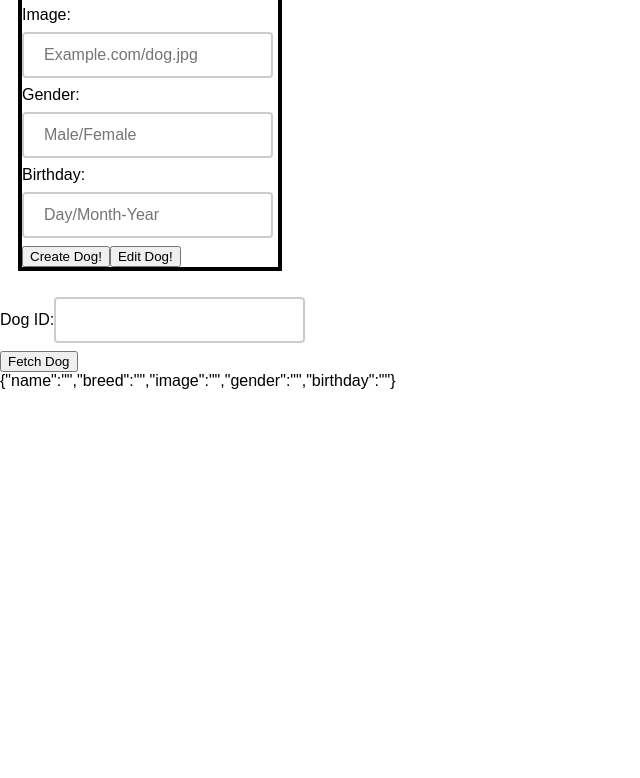
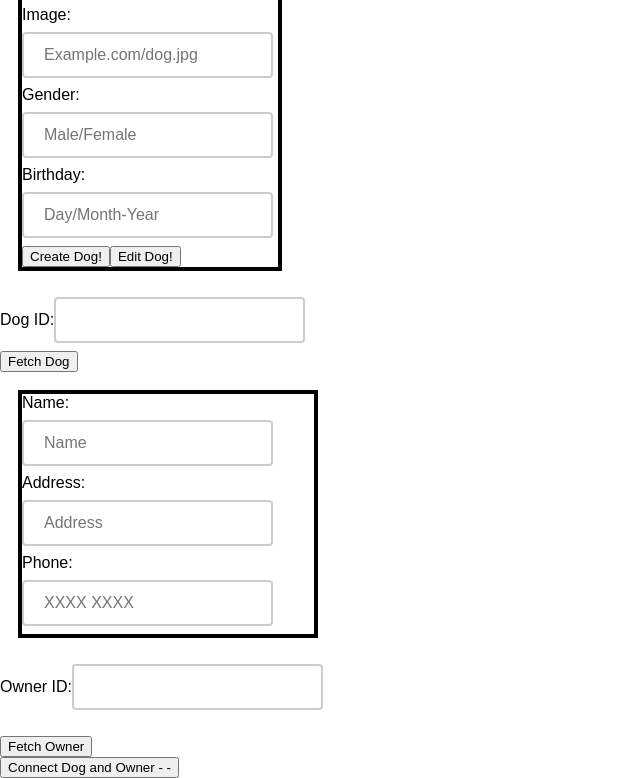
Before and after one commit to MagicalGlove/3SemExamFrontend, a React app: page /Exam3s/admin in a window 1280 px wide. Shown: the part 304-1082 px from the top of the page, without its empty margins (0-640 px from the left). Before the commit the page ends 800 px from the top, so only its background shows below. Built offline with nearby package versions, Linux system fonts and the light colour scheme; the HTML template or start-up script is replaced by a standard one.

Commit message:
Can now connect dog with owner and get owner from Id

```diff
--- a/src/pages/Admin.jsx
+++ b/src/pages/Admin.jsx
@@ -4,8 +4,13 @@ import "../styles/overallstyling.css"
 import "../styles/createdog.css"
 
 function Admin(props) {
-    const [id, setId] = useState('');
-
+    const [dogId, setDogId] = useState('');
+    const [ownerId, setOwnerId] = useState('');
+    const [owner, setOwner] = useState({
+        name: '',
+        address: '',
+        phone: '',
+    });
     const [dog, setDog] = useState({
         name: '',
         breed: '',
@@ -18,24 +23,43 @@ function Admin(props) {
         setDog({...dog, [event.target.name]: event.target.value});
     }
 
+    const handleChangeOwner = (event) => {
+        setOwner({...owner, [event.target.name]: event.target.value});
+    }
+
     const submit = () => {
         MFacade.createDog(dog)
     }
 
     const updateDog = () => {
-        console.log(dog, "---", id)
-        MFacade.updateDog(dog, id)
+        MFacade.updateDog(dog, dogId)
+    }
+
+    const connectDogOwner = () => {
+        MFacade.connectDogOwner(dogId, ownerId)
     }
 
     const handleSubmit = async (e) => {
         e.preventDefault();
         try {
-            const dog = await MFacade.getDogById(id);
+            const dog = await MFacade.getDogById(dogId);
             setDog(dog);
         } catch (err) {
             console.log(err);
         }
     };
+
+    const handleSubmitOwner = async (e) => {
+        e.preventDefault();
+        try {
+            const owner = await MFacade.getOwnerById(ownerId);
+            setOwner(owner);
+        } catch (err) {
+            console.log(err);
+        }
+    };
+
+
 
     return (
         <div className="createDogDiv">
@@ -94,15 +118,50 @@ function Admin(props) {
                     <form onSubmit={handleSubmit}>
                         <label>
                             Dog ID:
-                            <input type="text" value={id} onChange={e => setId(e.target.value)}/>
+                            <input type="text" value={dogId} onChange={e => setDogId(e.target.value)}/>
                             <br/>
-                            {id}
+                            {dogId}
                         </label>
                         <button type="submit">Fetch Dog</button>
                     </form>
-                    {dog && <div>{JSON.stringify(dog)}</div>}
                 </div>
             </div>
+            <div className="inputBox">
+                <form>
+                    <label>
+                        Name:
+                        <input type="text" name="name" placeholder="Name" value={owner.name}
+                               onChange={handleChangeOwner}/>
+                    </label>
+                    <br/>
+                    <label>
+                        Address:
+                        <input type="text" name="address" placeholder="Address" value={owner.address}
+                               onChange={handleChangeOwner}/>
+                    </label>
+                    <br/>
+                    <label>
+                        Phone:
+                        <input type="text" name="image" placeholder="XXXX XXXX" value={owner.phone}
+                               onChange={handleChangeOwner}/>
+                    </label>
+                </form>
+            </div>
+            <div>
+                <div>
+                    <form onSubmit={handleSubmitOwner}>
+                        <label>
+                            Owner ID:
+                            <input type="text" value={ownerId} onChange={e => setOwnerId(e.target.value)}/>
+                            <br/>
+                            {ownerId}
+                            <br/>
+                        </label>
+                        <button type="submit">Fetch Owner</button>
+                    </form>
+                </div>
+            </div>
+            <button onClick={connectDogOwner}>Connect Dog and Owner - {dogId} - {ownerId}</button>
         </div>
     );
 }
--- a/src/utils/MainFacade.js
+++ b/src/utils/MainFacade.js
@@ -39,9 +39,21 @@ function MainFacade() {
             .then(res => handleHttpErrors(res))
     }
 
+    function getOwnerById(id){
+        return fetch(URL + "/api/owner/getbyid/" + id)
+            .then(res => handleHttpErrors(res))
+    }
+
+
     const deleteDog = (id) => {
         const options = apiFacade.makeOptions("DELETE", true);
         return fetch (URL + "/api/dog/" + id, options).then(handleHttpErrors)
+    }
+
+
+    const connectDogOwner = (dogId, ownerId) => {
+        const options = apiFacade.makeOptions("put");
+        return fetch (URL + "/api/dog/connectOwner/" + dogId + "/" + ownerId, options).then(handleHttpErrors)
     }
 
 
@@ -51,7 +63,9 @@ function MainFacade() {
         createDog,
         deleteDog,
         updateDog,
-        getDogById
+        getDogById,
+        getOwnerById,
+        connectDogOwner
     }
 }
 
```
